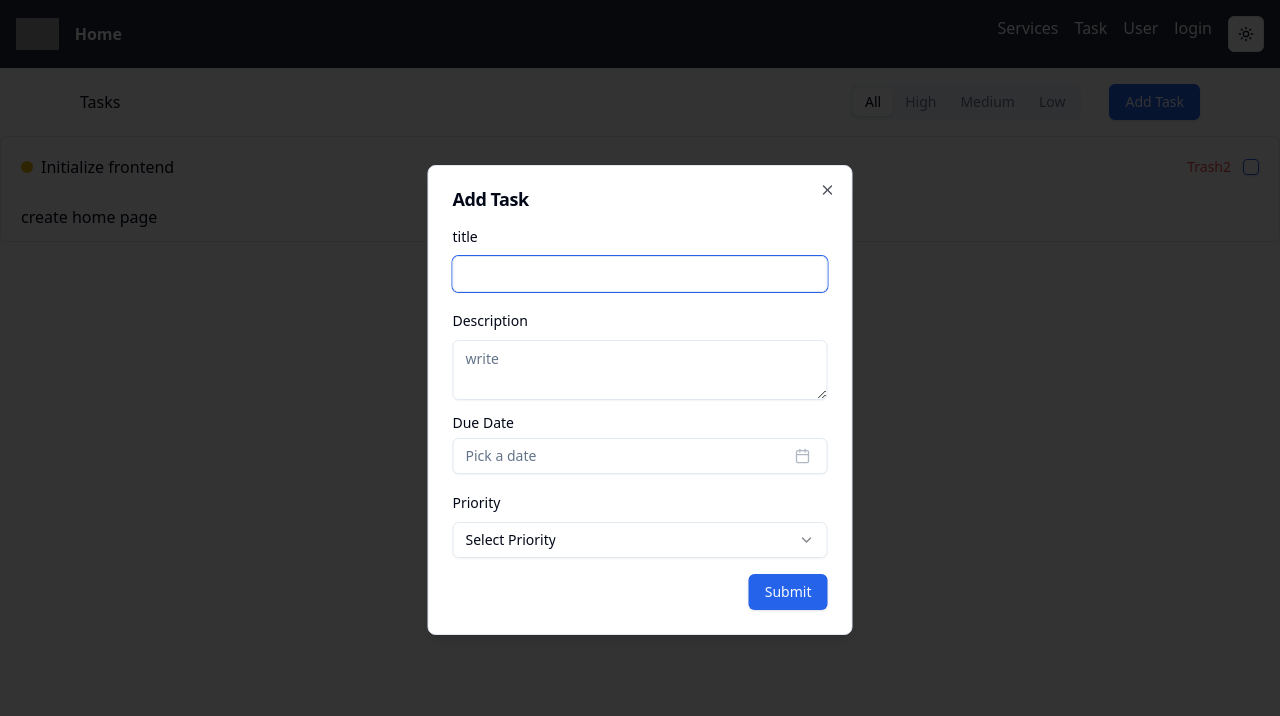
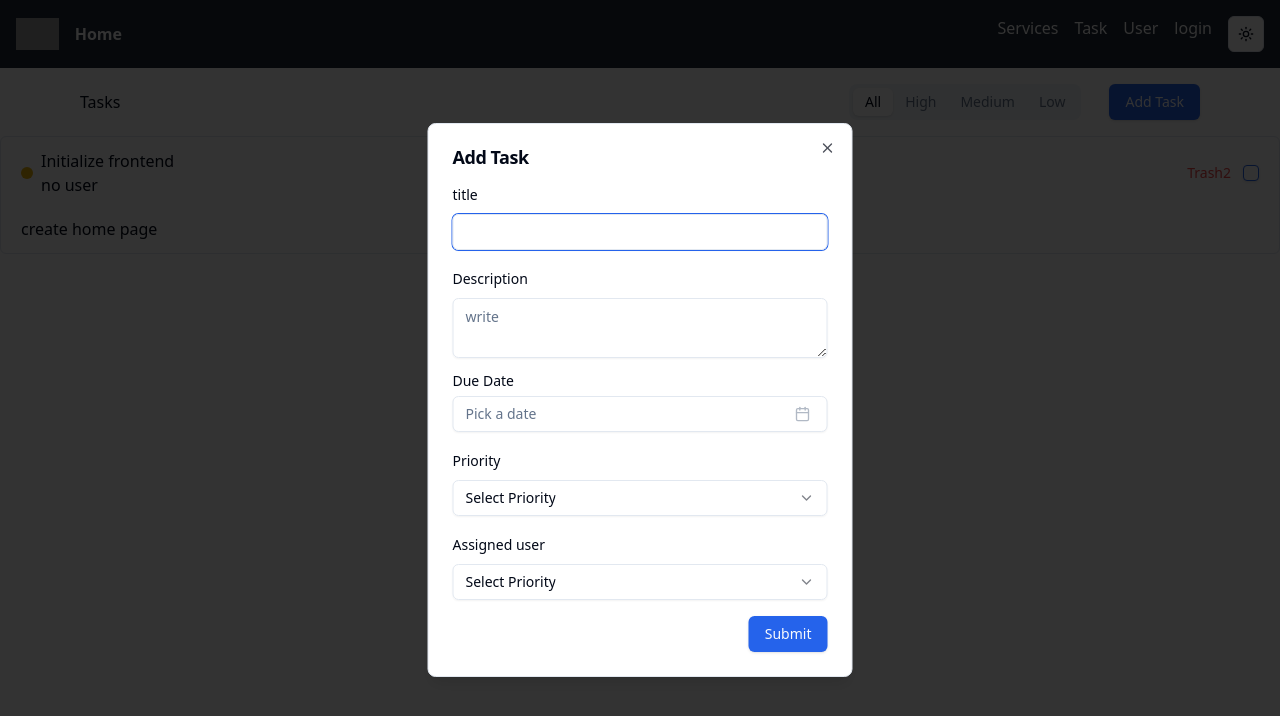
Before and after one commit to sumon-ray/react-typescript-project, a React (Vite) app: page /task in a window 1280 px wide. Both pictures are taken after a click on the button "Add Task". Shown: the top 716 px of the page. Built offline with nearby package versions, Linux system fonts and the light colour scheme; grey boxes are pictures that could not be loaded.

Commit message:
assign user under task functionality added

```diff
--- a/src/module/task/AddTaskModal.tsx
+++ b/src/module/task/AddTaskModal.tsx
@@ -1,4 +1,4 @@
-import { useAppDispatch } from "@/app/hook";
+import { useAppDispatch, useAppSelector } from "@/app/hook";
 import { Button } from "@/components/ui/button";
 import { Calendar } from "@/components/ui/calendar";
 import {
@@ -18,10 +18,21 @@ import {
   FormLabel,
 } from "@/components/ui/form";
 import { Input } from "@/components/ui/input";
-import { Popover, PopoverContent, PopoverTrigger } from "@/components/ui/popover";
-import { Select, SelectContent, SelectItem, SelectTrigger, SelectValue } from "@/components/ui/select";
+import {
+  Popover,
+  PopoverContent,
+  PopoverTrigger,
+} from "@/components/ui/popover";
+import {
+  Select,
+  SelectContent,
+  SelectItem,
+  SelectTrigger,
+  SelectValue,
+} from "@/components/ui/select";
 import { Textarea } from "@/components/ui/textarea";
 import { addTask } from "@/features/task/taskSlice";
+import { selectUsers } from "@/features/user/userSlice";
 import { cn } from "@/lib/utils";
 import { ITask } from "@/type";
 import { format } from "date-fns";
@@ -30,10 +41,12 @@ import { FieldValues, SubmitHandler, useForm } from "react-hook-form";
 
 export function AddTaskModal() {
   const form = useForm();
-const dispatch = useAppDispatch()
-  const onSubmit:SubmitHandler<FieldValues> = (data) => {
+  const dispatch = useAppDispatch();
+  const users = useAppSelector(selectUsers);
+
+  const onSubmit: SubmitHandler<FieldValues> = (data) => {
     console.log(data);
-    dispatch(addTask(data as ITask))
+    dispatch(addTask(data as ITask));
   };
   return (
     <Dialog>
@@ -41,7 +54,10 @@ const dispatch = useAppDispatch()
         <Button className="text-white">Add Task</Button>
       </DialogTrigger>
       <DialogContent className="sm:max-w-[425px]">
-        <DialogDescription className="sr-only"> Fill up the input box and submit</DialogDescription>
+        <DialogDescription className="sr-only">
+          {" "}
+          Fill up the input box and submit
+        </DialogDescription>
         <DialogHeader>
           <DialogTitle>Add Task</DialogTitle>
           {/* <DialogDescription>
@@ -58,7 +74,7 @@ const dispatch = useAppDispatch()
                   <FormLabel>title </FormLabel>
                   <FormControl>
                     {/* Your form field */}
-                    <Input {...field} value={field.value || ""}/>
+                    <Input {...field} value={field.value || ""} />
                   </FormControl>
                 </FormItem>
               )}
@@ -72,7 +88,11 @@ const dispatch = useAppDispatch()
                   <FormLabel>Description</FormLabel>
                   <FormControl>
                     {/* Your form field */}
-                    <Textarea placeholder="write" {...field} value={field.value || ""}/>
+                    <Textarea
+                      placeholder="write"
+                      {...field}
+                      value={field.value || ""}
+                    />
                   </FormControl>
                 </FormItem>
               )}
@@ -118,13 +138,15 @@ const dispatch = useAppDispatch()
               )}
             />
             <FormField
-
               control={form.control}
               name="priority"
               render={({ field }) => (
                 <FormItem>
                   <FormLabel>Priority</FormLabel>
-              <Select onValueChange={field.onChange} defaultValue={field.value}>
+                  <Select
+                    onValueChange={field.onChange}
+                    defaultValue={field.value}
+                  >
                     <FormControl>
                       <SelectTrigger>
                         <SelectValue placeholder="Select Priority" />
@@ -139,6 +161,32 @@ const dispatch = useAppDispatch()
                 </FormItem>
               )}
             />
+            <FormField
+              control={form.control}
+              name="assignTo"
+              render={({ field }) => (
+                <FormItem>
+                  <FormLabel>Assigned user</FormLabel>
+                  <Select
+                    onValueChange={field.onChange}
+                    defaultValue={field.value}
+                  >
+                    <FormControl>
+                      <SelectTrigger>
+                        <SelectValue placeholder="Select Priority" />
+                      </SelectTrigger>
+                    </FormControl>
+                    <SelectContent>
+                      {users.map((user, id) => (
+                        <SelectItem key={id} value={user.id}>
+                          {user.name}
+                        </SelectItem>
+                      ))}
+                    </SelectContent>
+                  </Select>
+                </FormItem>
+              )}
+            />
             <DialogFooter>
               <Button type="submit">Submit</Button>
             </DialogFooter>
--- a/src/module/task/TaskCard.tsx
+++ b/src/module/task/TaskCard.tsx
@@ -1,7 +1,8 @@
-import { useAppDispatch } from "@/app/hook";
+import { useAppDispatch, useAppSelector } from "@/app/hook";
 import { Button } from "@/components/ui/button";
 import { Checkbox } from "@/components/ui/checkbox";
-import { deleteTask, toggleStateCompleted } from "@/features/task/taskSlice";
+import { deleteTask, selectTasks, toggleStateCompleted } from "@/features/task/taskSlice";
+import { selectUsers } from "@/features/user/userSlice";
 import { cn } from "@/lib/utils";
 import { ITask } from "@/type";
 
@@ -12,16 +13,25 @@ interface IProps {
 
 export default function TaskCard({ task }: IProps) {
   const dispatch = useAppDispatch()
+  const users = useAppSelector(selectUsers);
+  const assignUser = users.find((user)=>user.id===task.assignTo)
+
+console.log(task)
   return (
     <div className="border px-5 py-3 rounded-md">
       <div className="flex justify-between items-center">
-        <div className="flex gap-2 items-center">
+        <div className="flex  gap-2 items-center">
           <div className={cn("size-3 rounded-full ", {
             "bg-green-500": task.priority==="Low",
             "bg-yellow-500": task.priority==="High",
+            "bg-green-300": task.priority==="Medium",
           })}></div>
+          <div className="">
           <h1 className={cn({"line-through": task.isCompleted})}>{task.title}</h1>
+         <h1>{assignUser? assignUser.name : "no user"} </h1>
+          </div>
         </div>
+
         <div className="flex gap-3 items-center">
           <Button onClick={()=>dispatch(deleteTask(task.id))} variant="link" className="p-0 text-red-500">
             Trash2
--- a/src/type.ts
+++ b/src/type.ts
@@ -5,4 +5,5 @@ export interface ITask {
     dueDate: string;
     isCompleted: boolean;
     priority: "High" | "Medium" | "Low";
+    assignTo: string | null
 }
```
Lines whose indentation alone changed are shown as unchanged.
